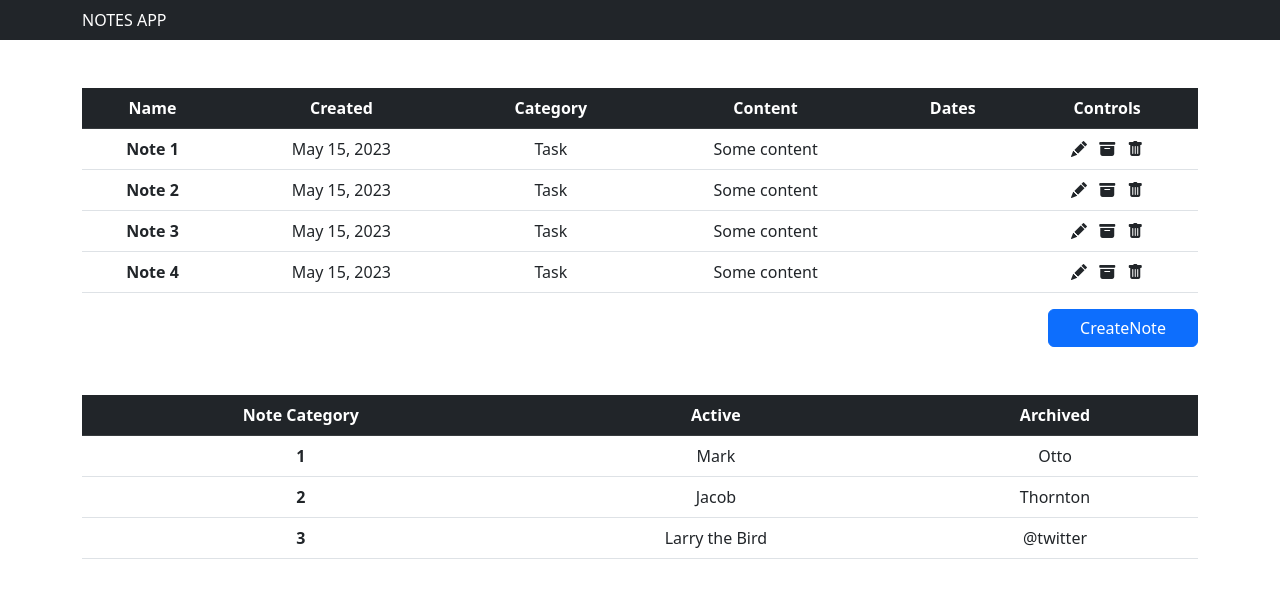
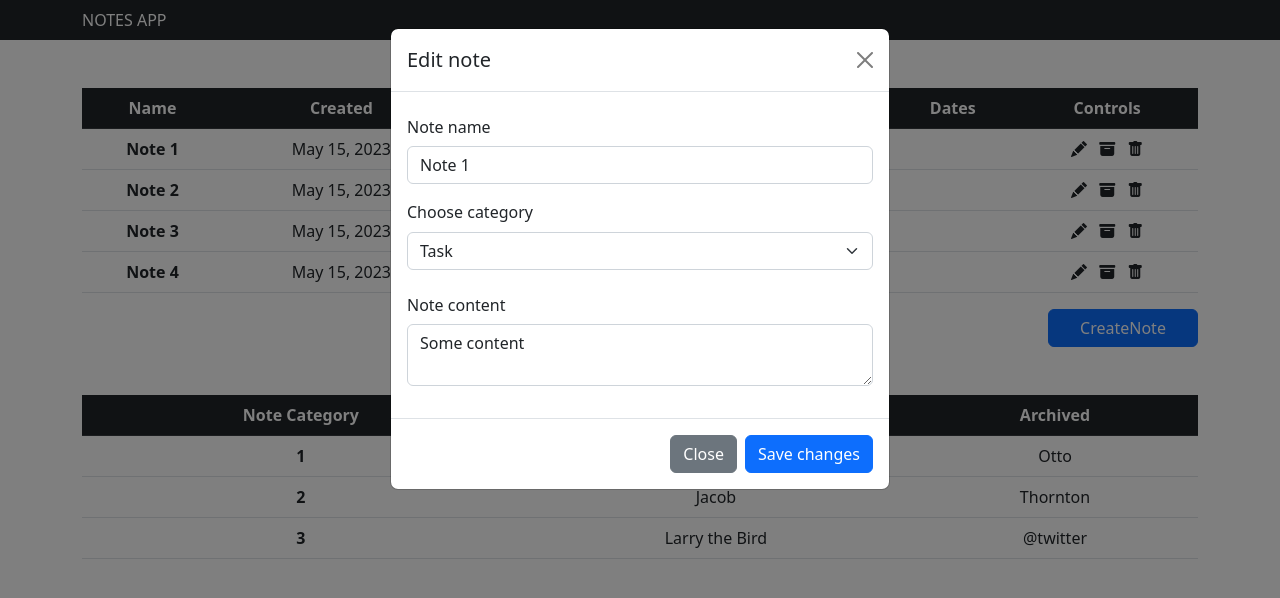
Before and after one commit to Alexey-Kuzmenko/radency-notes-app-task-1, a website built with webpack: page src/index.html in a window 1280 px wide. Both pictures are taken after a click on the icon 1079 px from the left and 149 px from the top of the page. Built offline with nearby package versions, Linux system fonts and the light colour scheme.

Commit message:
Added modal window functionality
Now users can edit notes via a modal window. Also, in the root reducer function
added a new action type and all logic of notes editing.

```diff
--- a/src/index.html
+++ b/src/index.html
@@ -69,7 +69,6 @@
                         </tbody>
                     </table>
 
-                    <!-- * submit button -->
                     <button type="button" style="width: 150px; align-self: end;"
                         class="btn btn-primary create-note-btn">
                         CreateNote
@@ -107,7 +106,46 @@
                 </table>
 
             </div>
-        </main>
+
+            <!-- * Modal -->
+            <div class="modal fade" id="edit-note-modal" tabindex="-1" aria-labelledby="exampleModalLabel"
+                aria-hidden="true">
+                <div class="modal-dialog">
+                    <div class="modal-content">
+                        <div class="modal-header">
+                            <h1 class="modal-title fs-5" id="exampleModalLabel">Edit note</h1>
+                            <button type="button" class="btn-close" data-bs-dismiss="modal" aria-label="Close"></button>
+                        </div>
+                        <form id="modal-form">
+                            <div class="modal-body">
+                                <div class="mb-3">
+                                    <label for="edit-note-name" class="col-form-label">Note name</label>
+                                    <input type="text" class="form-control" id="edit-note-name">
+                                </div>
+                                <div class="mb-3">
+                                    <label for="edit-note-category" class="form-label">Choose category</label>
+                                    <select id="edit-note-category" class="form-select">
+                                        <option>Task</option>
+                                        <option>Random Thought</option>
+                                        <option>Idea</option>
+                                    </select>
+                                </div>
+                                <div class="mb-3">
+                                    <label for="edit-note-content" class="col-form-label">Note content</label>
+                                    <textarea class="form-control" id="edit-note-content"></textarea>
+                                </div>
+                            </div>
+                            <div class="modal-footer">
+                                <button type="button" class="btn btn-secondary" data-bs-dismiss="modal">Close</button>
+                                <button type="submit" class="btn btn-primary">Save changes</button>
+                            </div>
+                        </form>
+                    </div>
+                </div>
+            </div>
+    </div>
+
+    </main>
 
     </div>
 
--- a/src/js/index.js
+++ b/src/js/index.js
@@ -5,6 +5,7 @@ import Note from './note';
 import notesUi from './views/notes';
 import { createStore } from './store';
 import { rootReducer } from './store/rootReducer';
+import modalUi from './views/modal';
 
 const notes = [
     {
@@ -12,28 +13,28 @@ const notes = [
         category: 'Task',
         content: 'Some content',
         createdAt: 'May 15, 2023',
-        id: 894389,
+        id: '894389',
     },
     {
         name: 'Note 2',
         category: 'Task',
         content: 'Some content',
         createdAt: 'May 15, 2023',
-        id: 435353,
+        id: '435353',
     },
     {
         name: 'Note 3',
         category: 'Task',
         content: 'Some content',
         createdAt: 'May 15, 2023',
-        id: 123232,
+        id: '123232',
     },
     {
         name: 'Note 4',
         category: 'Task',
         content: 'Some content',
         createdAt: 'May 15, 2023',
-        id: 43983482,
+        id: '43983482',
     },
 ]
 
@@ -41,23 +42,23 @@ document.addEventListener('DOMContentLoaded', () => {
     const form = formUi.form
     const createNoteBtn = document.querySelector('.create-note-btn')
     const store = createStore(rootReducer, { notes });
+    const modalForm = modalUi.modalForm
+    let targetNoteId;
 
-    const onFormSubmit = () => {
+    const onFormSubmit = (event) => {
+        event.preventDefault()
         const note = new Note(formUi.noteName, formUi.noteCategory, formUi.noteComment);
         store.dispatch({ type: 'ADD_NOTE', payload: note })
         form.reset()
     }
 
     const onNoteClickHandler = (event) => {
-        const noteId = event.currentTarget.getAttribute('id')
-        // ! testing
-        console.log(noteId);
-
+        targetNoteId = event.currentTarget.getAttribute('id')
         const targetIcon = event.target
-        console.log(targetIcon);
 
         if (targetIcon.getAttribute('id') === 'edit-icon') {
-            console.log('you click pensile');
+            const { name, category, content } = store.getState().notes.find((note) => note.id === targetNoteId)
+            modalUi.setModalValues(name, category, content)
         }
 
         if (targetIcon.getAttribute('id') === 'archive-icon') {
@@ -67,16 +68,29 @@ document.addEventListener('DOMContentLoaded', () => {
 
         if (targetIcon.getAttribute('id') === 'delete-icon') {
             console.log('you click bucket');
-            store.dispatch({ type: 'DELETE_NOTE', payload: noteId })
+            store.dispatch({ type: 'DELETE_NOTE', payload: targetNoteId })
         }
+    }
+
+    const onModalFormSubmit = (event) => {
+        event.preventDefault()
+        const payload = {
+            name: modalUi.editedNoteName,
+            category: modalUi.editedNoteCategory,
+            content: modalUi.editedNoteComment,
+            id: targetNoteId
+        }
+
+        console.log(payload);
+
+        store.dispatch({ type: 'EDIT_NOTE', payload })
     }
 
     notesUi.initNotesList(store.getState().notes, onNoteClickHandler)
 
-    form.addEventListener('submit', (event) => {
-        event.preventDefault()
-        onFormSubmit()
-    })
+    form.addEventListener('submit', onFormSubmit, false)
+
+    modalForm.addEventListener('submit', onModalFormSubmit, false)
 
     createNoteBtn.addEventListener('click', () => {
         form.classList.toggle('form_hidden')
--- a/src/js/store/rootReducer.js
+++ b/src/js/store/rootReducer.js
@@ -7,6 +7,18 @@ export function rootReducer(state, action) {
 
     } else if (action.type === 'REMOVE_NOTE_FROM_ARCHIVE') {
 
+    } else if (action.type === 'EDIT_NOTE') {
+        const { name, category, content, id } = action.payload
+        const note = state.notes.find((note) => note.id === id)
+        const noteIndex = state.notes.indexOf(note)
+
+        note.name = name
+        note.category = category
+        note.content = content
+
+        const notesCopy = [...state.notes]
+        notesCopy[noteIndex] = note
+        state.notes = notesCopy
     }
 
     return state
--- /dev/null
+++ b/src/js/views/modal.js
@@ -0,0 +1,35 @@
+class ModalUI {
+    constructor() {
+        this._modalForm = document.querySelector('#modal-form')
+        this.name = document.querySelector('#edit-note-name')
+        this.category = document.querySelector('#edit-note-category')
+        this.comment = document.querySelector('#edit-note-content')
+    }
+
+    setModalValues(name, category, comment) {
+        this.name.value = name
+        this.category.value = category
+        this.comment.value = comment
+    }
+
+    get modalForm() {
+        return this._modalForm
+    }
+
+    get editedNoteName() {
+        return this.name.value
+    }
+
+    get editedNoteCategory() {
+        return this.category.value
+    }
+
+    get editedNoteComment() {
+        return this.comment.value
+    }
+
+}
+
+const modalUi = new ModalUI();
+
+export default modalUi;
--- a/src/js/views/notes.js
+++ b/src/js/views/notes.js
@@ -62,7 +62,7 @@ class NotesUi {
             <td>${content}</td>
             <td>${!dates ? '' : dates}</td>
             <td>
-                <i class="bi bi-pencil-fill me-2 icon" id="edit-icon"></i>
+                <i class="bi bi-pencil-fill me-2 icon" id="edit-icon" data-bs-toggle="modal" data-bs-target="#edit-note-modal"></i>
                 <i class="bi bi-archive-fill me-2 icon" id="archive-icon"></i>
                 <i class="bi bi-trash-fill icon" id="delete-icon"></i>
             </td>
```
